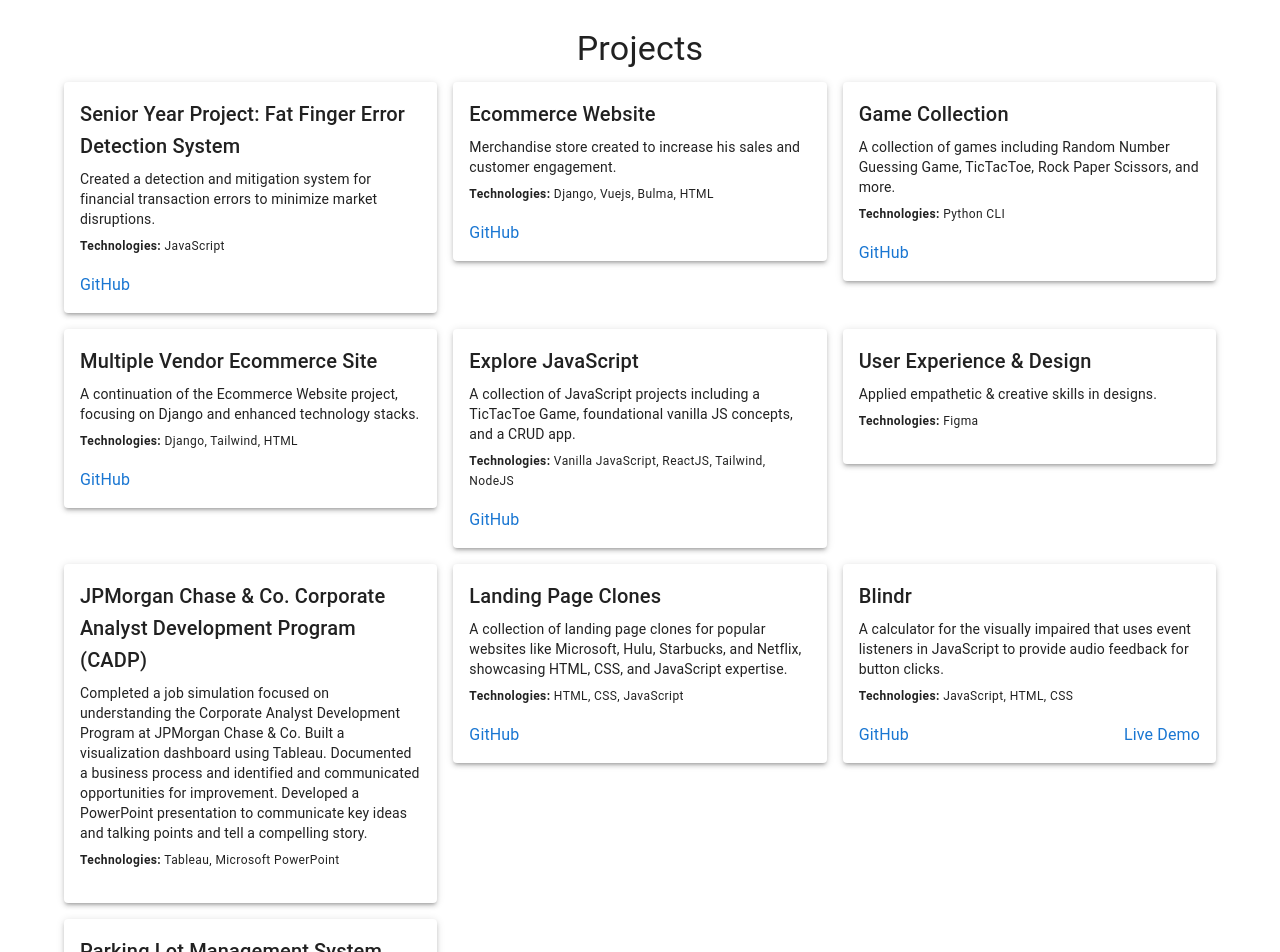
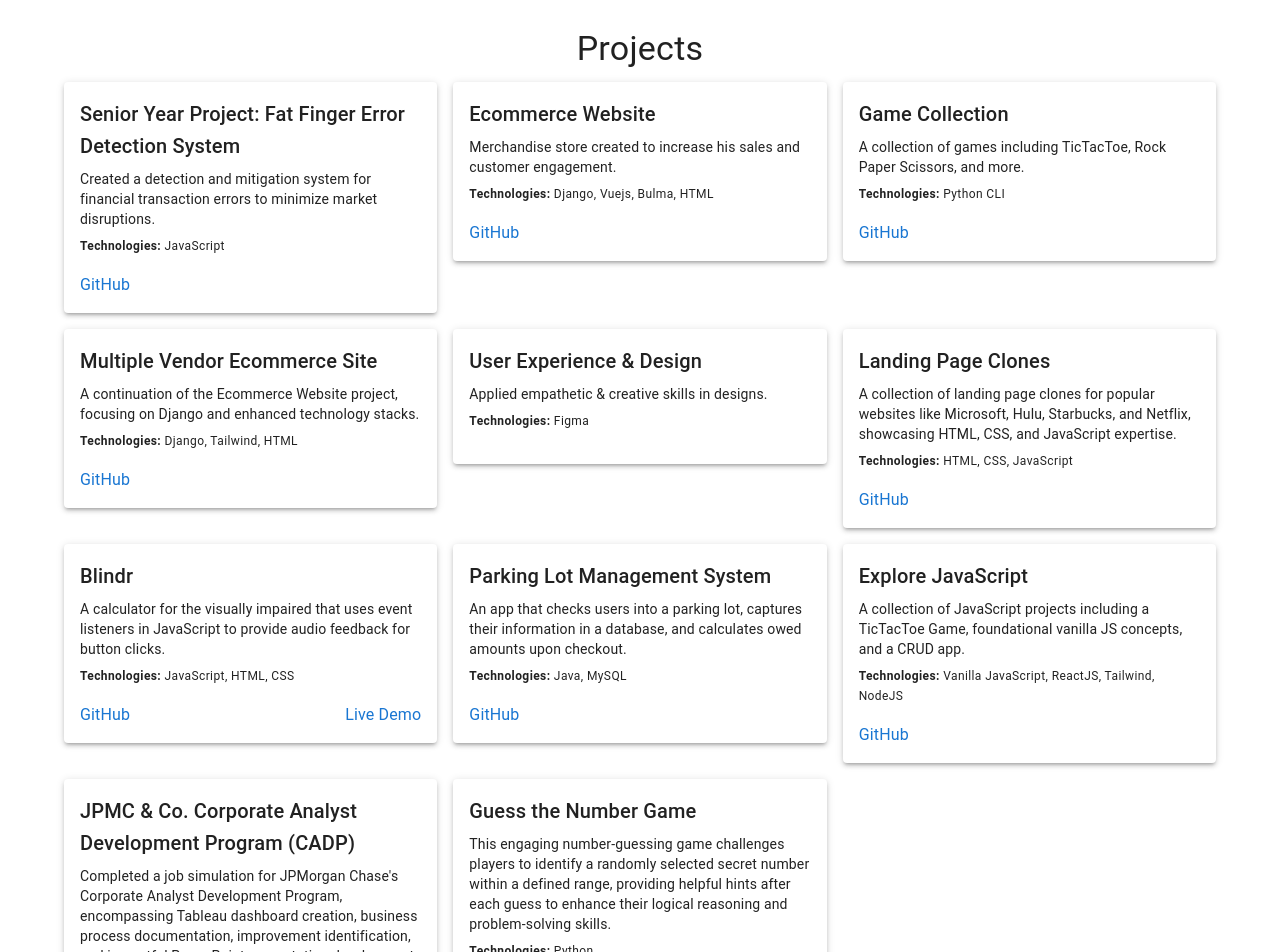
Before and after one commit to olivernjeru/olivernjeru.github.io, a React (Create React App) app: page / in a window 1280 px wide. Shown: the part 3680-4632 px from the top of the page. Built offline with nearby package versions, Linux system fonts and the light colour scheme.

Commit message:
add Guess the Number Game

```diff
--- a/src/components/dataStores/Projects.js
+++ b/src/components/dataStores/Projects.js
@@ -13,7 +13,7 @@ const projects = [
   },
   {
     name: 'Game Collection',
-    description: 'A collection of games including Random Number Guessing Game, TicTacToe, Rock Paper Scissors, and more.',
+    description: 'A collection of games including TicTacToe, Rock Paper Scissors, and more.',
     technologies: 'Python CLI',
     github: 'https://github.com/olivernjeru/explore-python/tree/main/explore-python',
   },
@@ -26,24 +26,10 @@ const projects = [
       "https://github.com/olivernjeru/explore-python/tree/main/explore-django/multiple-vendors-ecommerce-site",
   },
   {
-    name: "Explore JavaScript",
-    description:
-      "A collection of JavaScript projects including a TicTacToe Game, foundational vanilla JS concepts, and a CRUD app.",
-    technologies: "Vanilla JavaScript, ReactJS, Tailwind, NodeJS",
-    github: "https://github.com/olivernjeru/explore-javascript",
-  },
-  {
     name: "User Experience & Design",
     description:
       "Applied empathetic & creative skills in designs.",
     technologies: "Figma",
-    github: "",
-  },
-  {
-    name: "JPMorgan Chase & Co. Corporate Analyst Development Program (CADP)",
-    description:
-      "Completed a job simulation focused on understanding the Corporate Analyst Development Program at JPMorgan Chase & Co. Built a visualization dashboard using Tableau. Documented a business process and identified and communicated opportunities for improvement. Developed a PowerPoint presentation to communicate key ideas and talking points and tell a compelling story.",
-    technologies: "Tableau, Microsoft PowerPoint",
     github: "",
   },
   {
@@ -68,6 +54,26 @@ const projects = [
     technologies: "Java, MySQL",
     github: "https://github.com/olivernjeru/parkinglotmanagementsystem",
   },
+  {
+    name: "Explore JavaScript",
+    description:
+      "A collection of JavaScript projects including a TicTacToe Game, foundational vanilla JS concepts, and a CRUD app.",
+    technologies: "Vanilla JavaScript, ReactJS, Tailwind, NodeJS",
+    github: "https://github.com/olivernjeru/explore-javascript",
+  },
+  {
+    name: "JPMC & Co. Corporate Analyst Development Program (CADP)",
+    description:
+      "Completed a job simulation for JPMorgan Chase's Corporate Analyst Development Program, encompassing Tableau dashboard creation, business process documentation, improvement identification, and impactful PowerPoint presentation development.",
+    technologies: "Tableau, Microsoft PowerPoint",
+    github: "",
+  },
+  {
+    name: 'Guess the Number Game',
+    description: 'This engaging number-guessing game challenges players to identify a randomly selected secret number within a defined range, providing helpful hints after each guess to enhance their logical reasoning and problem-solving skills.',
+    technologies: 'Python',
+    github: 'https://github.com/olivernjeru/explore-python/blob/main/explore-python/randomnumberguessinggame/randomnumberguessinggame.py',
+  },
 ];
 
 export { projects };
```
